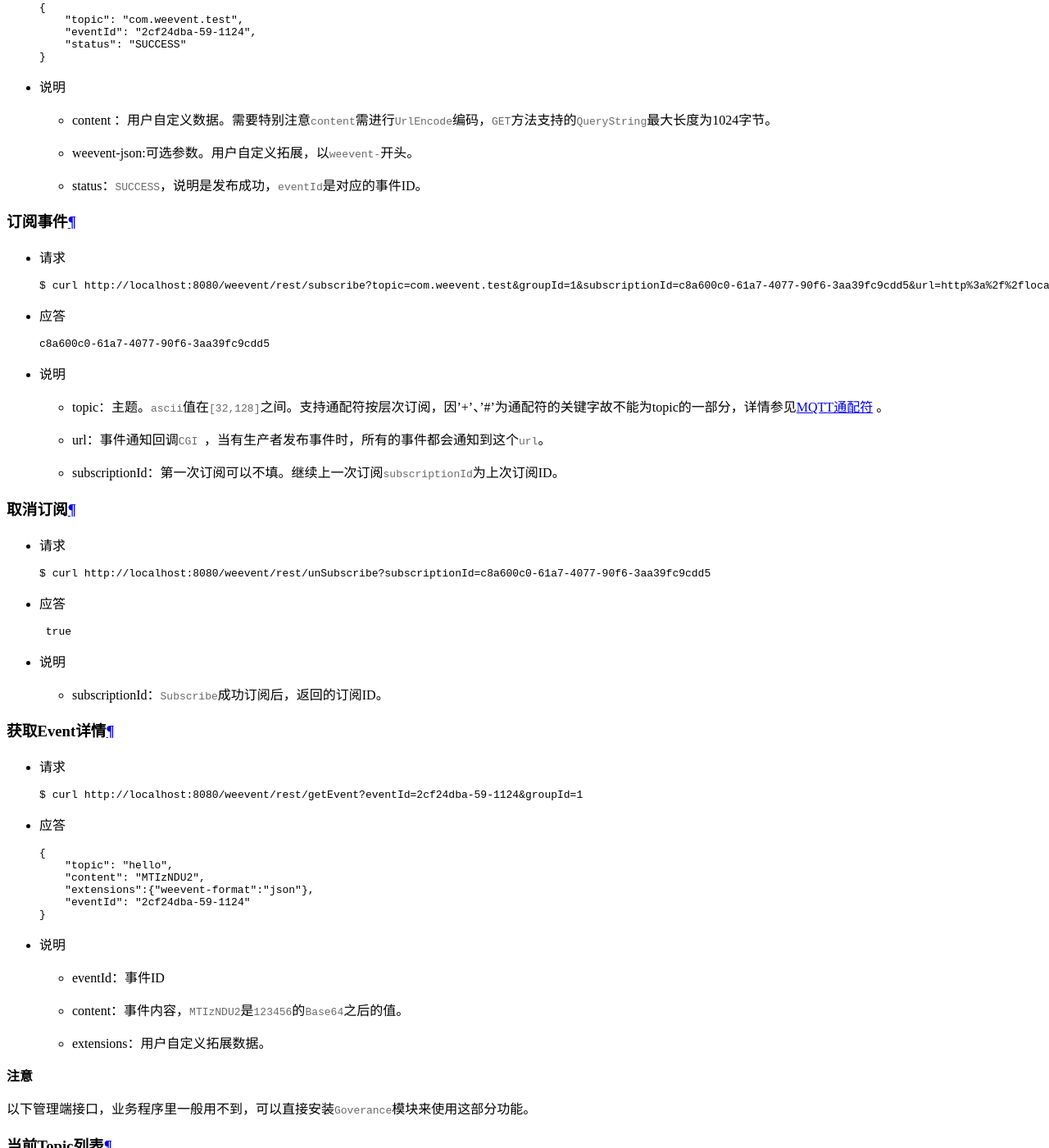
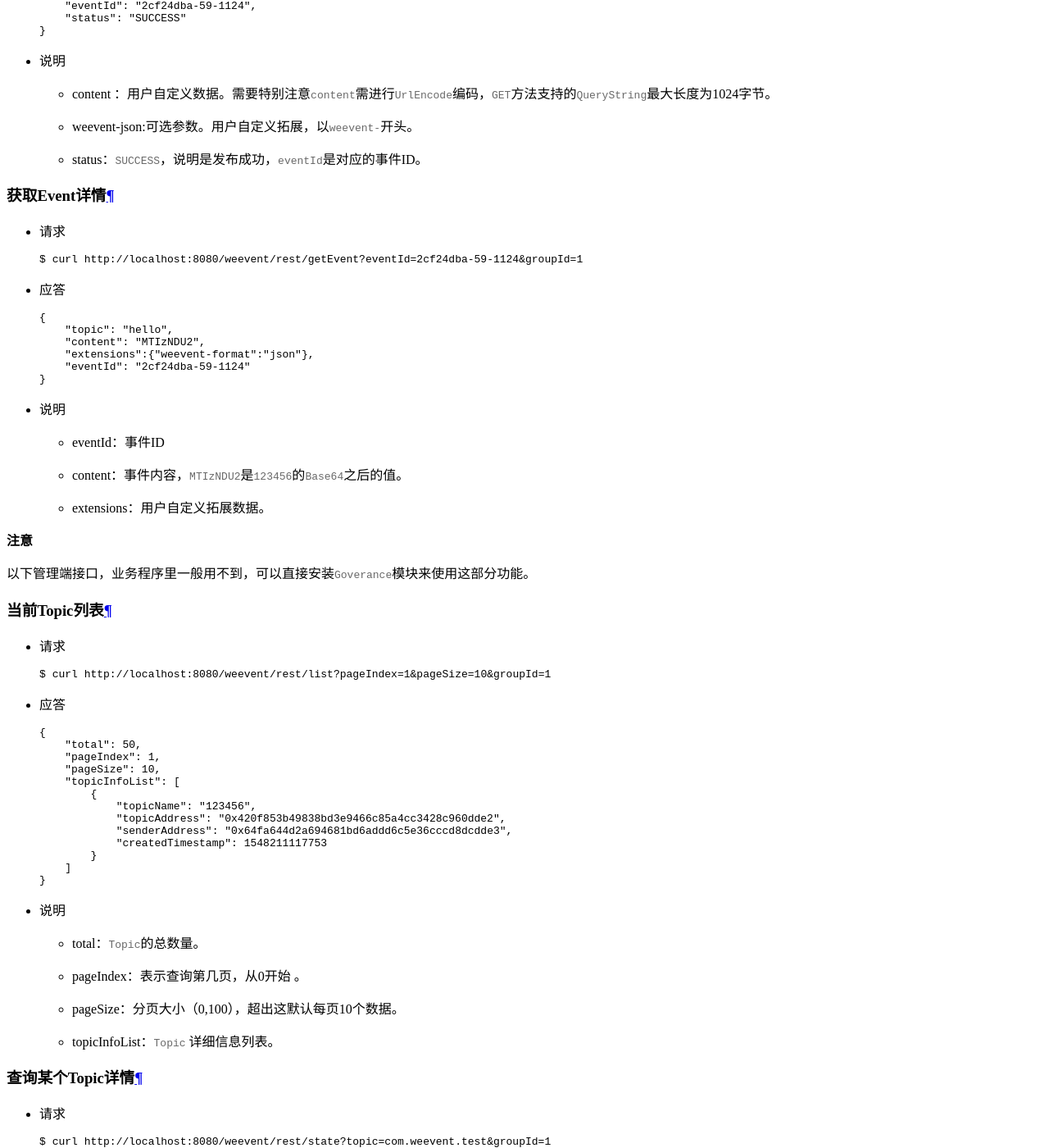
Before and after one commit to WeBankBlockchain/WeEvent-docs, a Sphinx documentation site: the page built from docs/protocal/restful.md, in a window 1280 px wide and 1400 px high, scrolled down 2648 px. Shown: the whole window at 82% size. Built offline with Sphinx 7.4.7 and the Read the Docs theme 2.0.0, drawn with Linux system fonts in a browser that asks for light colours; some of the changed text lies outside the part shown.

Commit message:
delete subscribe function over CGI (#90)

````diff
--- a/docs/protocal/restful.md
+++ b/docs/protocal/restful.md
@@ -1,5 +1,7 @@
 ## RESTful
-`RESTful`作为一种软件架构风格、设计风格，在Web应用上非常流行。基于这个风格设计的软件可以更简洁，`REST` 接口可以直接在浏览器上测试，给开发和测试过程带来很多便利。`WeEvent`的所有功能都支持`RESTful`协议访问。
+`RESTful`作为一种软件架构风格、设计风格，在Web应用上非常流行。基于这个风格设计的软件可以更简洁，`REST` 接口可以直接在浏览器上测试，给开发和测试过程带来很多便利。
+
+`RESTful`都是对`STOMP`协议的一个补充，支持`WeEvent`主题的`CRUD`管理等功能以及事件发布。
 
 ### 协议说明
 
@@ -49,7 +51,7 @@ public class Rest {
 
 ### 接口说明
 
-`RESTful`接口包括两大类功能：一类是主题`Topic`的`CRUD`管理，包括`open`、`close`、`exist`、`state`、`list`；一类是事件的发布和订阅，包括`publish`、`subscribe`、`unsubscribe` 。
+`RESTful`接口包括两大类功能：一类是主题`Topic`的`CRUD`管理，包括`open`、`close`、`exist`、`state`、`list`；一类是事件发布`publish`。
 
 #### 创建Topic
 - 请求
@@ -128,48 +130,6 @@ public class Rest {
   - weevent-json:可选参数。用户自定义拓展，以`weevent-`开头。
 
   - status：`SUCCESS`，说明是发布成功，`eventId`是对应的事件ID。
-
-#### 订阅事件
-- 请求
-
-  ```shell
-  $ curl http://localhost:8080/weevent/rest/subscribe?topic=com.weevent.test&groupId=1&subscriptionId=c8a600c0-61a7-4077-90f6-3aa39fc9cdd5&url=http%3a%2f%2flocalhost%3a8080%2fweevent%2fmock%2frest%2fonEvent
-  ```
-
-
-- 应答
-
-  ```
-  c8a600c0-61a7-4077-90f6-3aa39fc9cdd5
-  ```
-
-
-- 说明
-
-  - topic：主题。`ascii`值在`[32,128]`之间。支持通配符按层次订阅，因'+'、'#'为通配符的关键字故不能为topic的一部分，详情参见[MQTT通配符](http://public.dhe.ibm.com/software/dw/webservices/ws-mqtt/mqtt-v3r1.html) 。
-  - url：事件通知回调`CGI `，当有生产者发布事件时，所有的事件都会通知到这个`url`。
-  - subscriptionId：第一次订阅可以不填。继续上一次订阅`subscriptionId`为上次订阅ID。
-
-#### 取消订阅
-
-
-- 请求
-
-  ```shell
-  $ curl http://localhost:8080/weevent/rest/unSubscribe?subscriptionId=c8a600c0-61a7-4077-90f6-3aa39fc9cdd5
-  ```
-
-
-- 应答
-
-  ```shell
-   true
-  ```
-
-
-- 说明
-
-  - subscriptionId：`Subscribe`成功订阅后，返回的订阅ID。
 
 #### 获取Event详情
 
````
Also changed, not shown: docs/protocal/jsonrpc.md (+2 -43 lines).
